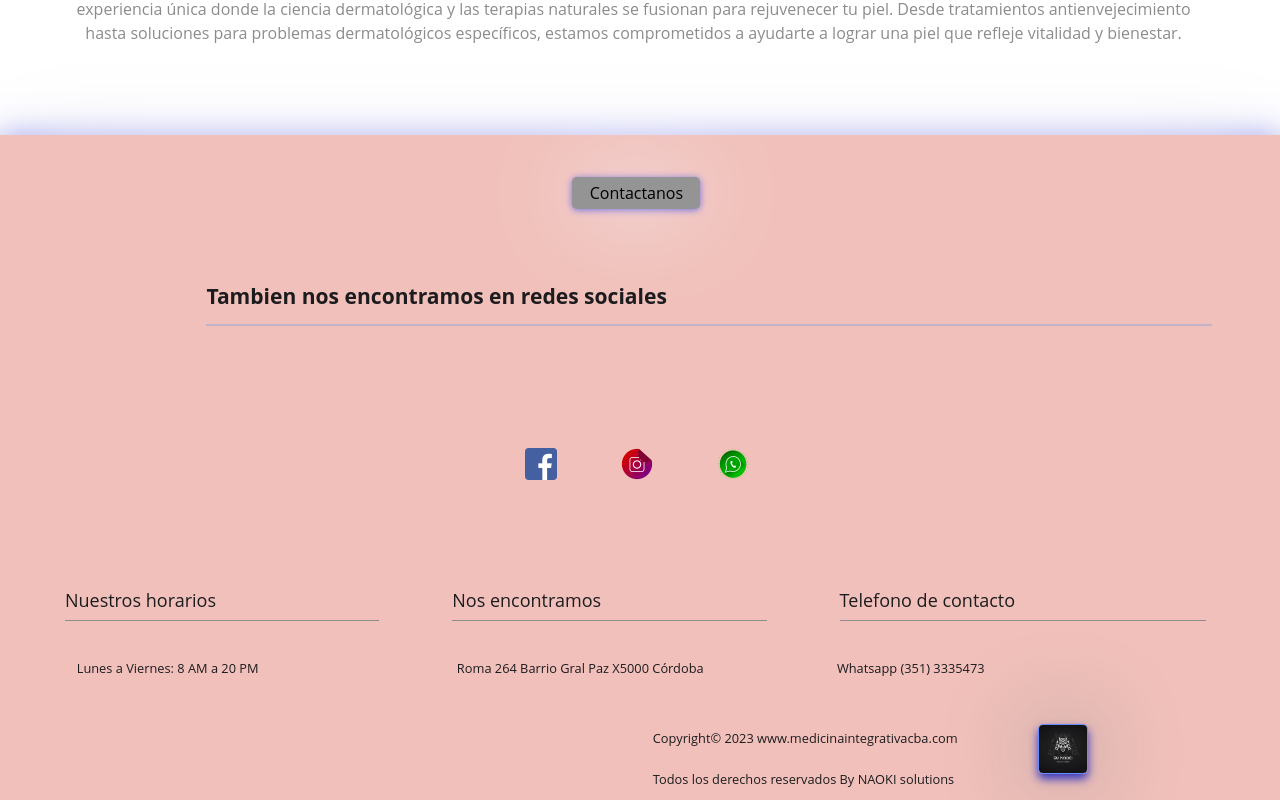
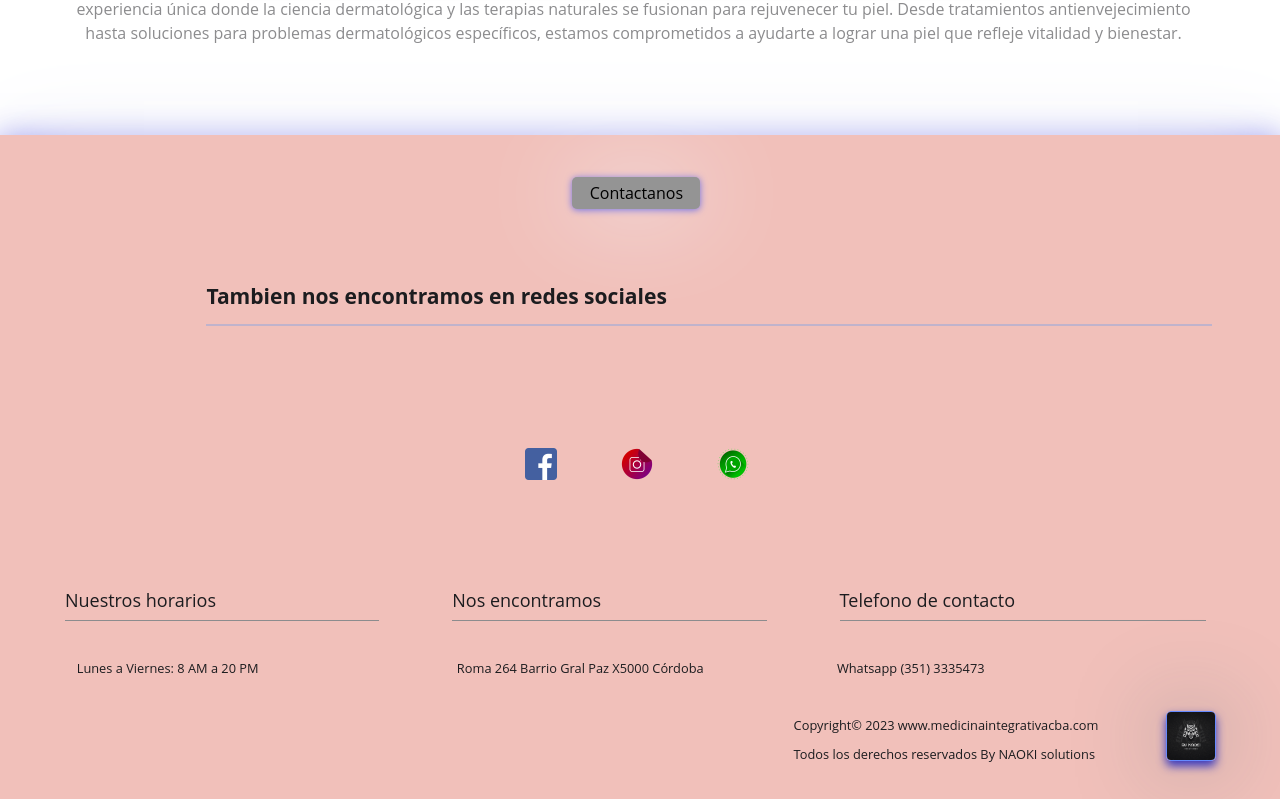
Before and after one commit to ginofrancocba/medicinaIntegrativaFront, a React (Vite) app: page / in a window 1280 px wide. Shown: the part 1327-2127 px from the top of the page. Built offline with nearby package versions, Linux system fonts and the light colour scheme.

Commit message:
Add Change Footer

```diff
--- a/src/views/Footer.css
+++ b/src/views/Footer.css
@@ -1,4 +1,3 @@
-
 * {
    width: 100%;
 
@@ -26,7 +25,6 @@
    padding: 1%;
    border-radius: 5px;
    box-shadow: var(--grey) 0px 0px 95px, var(--azul) 0px 1px 7px;
-
 }
 
 .btn:hover {
@@ -165,14 +163,14 @@ a {
 .p-footer {
    display: flex;
    font: 0.8rem/1rem "Open Sans", sans-serif;
-   padding: 1% 0% 0% 0%;
-   margin: 0% 0% 1% 51%;
+   padding: 0% 2% 0% 0%;
+   margin: 0% 0% 1% 62%;
 }
 
 .logo-footer {
    width: 3rem;
    height: 3rem;
-   margin: -6% 15% 2% 0%;
+   margin: -5% 5% 3% 0%;
    border-radius: 5px;
    box-shadow: var(--semi-oscuro) 0px 2px 95px, var(--azul-hover) 0px 5px 10px;
    border: 1px solid var(--azul-fran);
```
